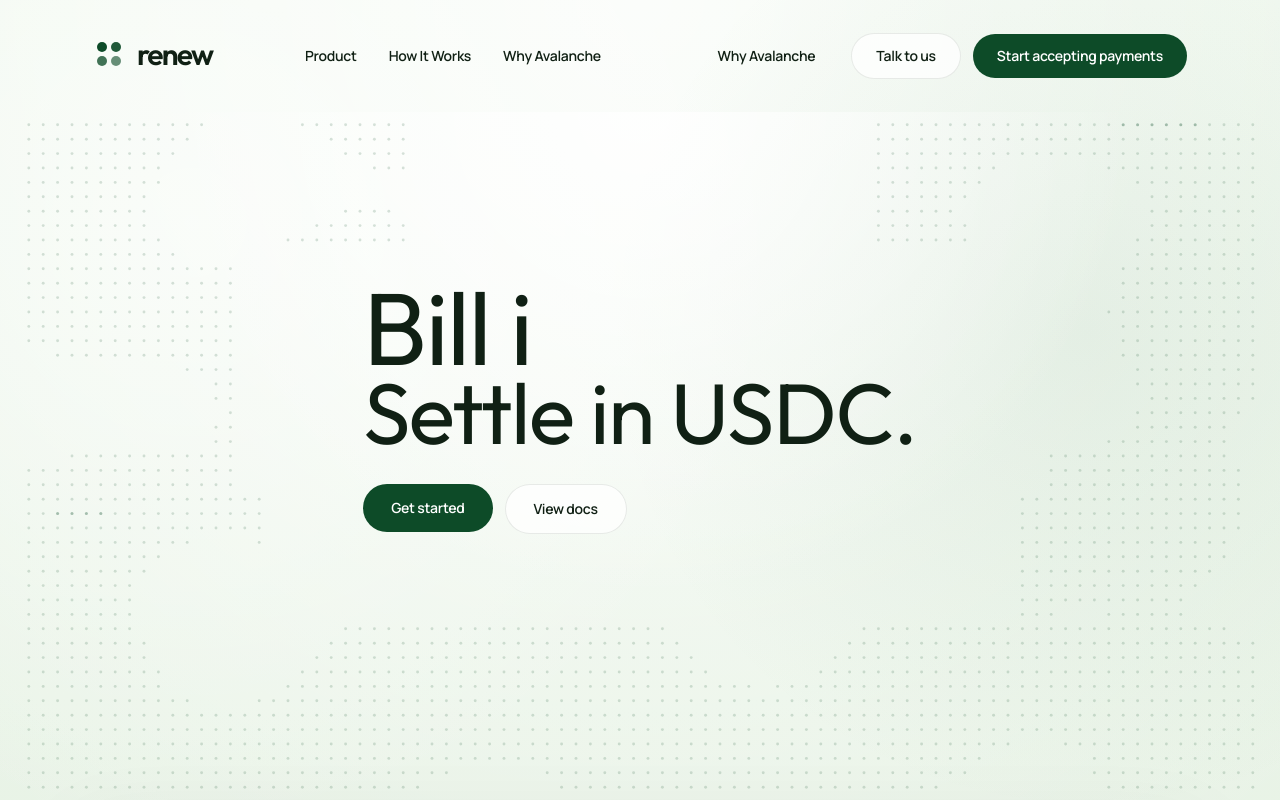
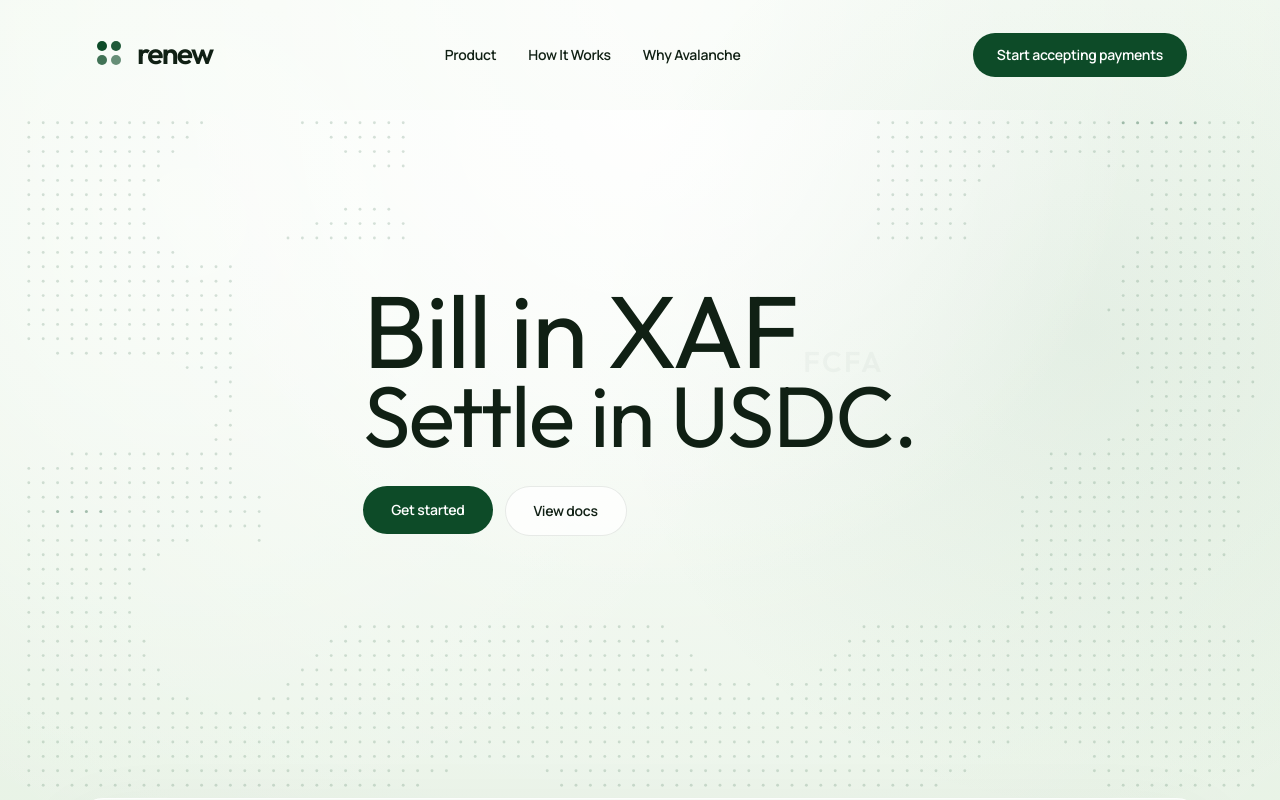
Before and after one commit to chigozzdevv/renew.sh, a Next.js app in the folder client/: page / in a window 1280 px wide. Shown: the top 800 px of the page. Built offline with nearby package versions, Linux system fonts and the light colour scheme.

Commit message:
fix: update currency data structure to include symbols

```diff
--- a/client/components/landing/hero-billing-ticker.tsx
+++ b/client/components/landing/hero-billing-ticker.tsx
@@ -1,9 +1,14 @@
 "use client";
 
-import { useEffect, useMemo, useState } from "react";
+import { AnimatePresence, motion } from "framer-motion";
+import { useEffect, useState } from "react";
 
 type HeroBillingTickerProps = {
-  codes: readonly string[];
+  currencies?: readonly {
+    code: string;
+    symbol: string;
+  }[];
+  codes?: readonly string[];
   className?: string;
 };
 
@@ -12,63 +17,95 @@ const DELETING_DELAY_MS = 55;
 const HOLD_DELAY_MS = 1200;
 const NEXT_DELAY_MS = 240;
 
-function buildLabel(code: string) {
-  return `Bill in ${code}.`;
-}
+export function HeroBillingTicker({
+  currencies,
+  codes,
+  className,
+}: HeroBillingTickerProps) {
+  const currencyList =
+    currencies ??
+    codes?.map((code) => ({
+      code,
+      symbol: "",
+    })) ??
+    [];
 
-export function HeroBillingTicker({ codes, className }: HeroBillingTickerProps) {
-  const labels = useMemo(() => codes.map(buildLabel), [codes]);
-  const longestLabel = useMemo(
-    () => labels.reduce((longest, current) => (current.length > longest.length ? current : longest), ""),
-    [labels],
+  const longestCode = currencyList.reduce(
+    (longest, current) => (current.code.length > longest.length ? current.code : longest),
+    "",
   );
-
+  const longestSymbol = currencyList.reduce(
+    (longest, current) => (current.symbol.length > longest.length ? current.symbol : longest),
+    "",
+  );
   const [index, setIndex] = useState(0);
   const [visibleText, setVisibleText] = useState("");
   const [isDeleting, setIsDeleting] = useState(false);
+  const currentCurrency = currencyList[index];
+  const currentCode = currentCurrency?.code ?? "";
+  const isSymbolVisible =
+    Boolean(currentCurrency?.symbol) && !isDeleting && visibleText === currentCode;
 
   useEffect(() => {
-    if (labels.length === 0) {
+    if (currencyList.length === 0 || !currentCurrency) {
       return;
     }
 
-    const currentLabel = labels[index];
-
     let timeoutId: ReturnType<typeof setTimeout>;
 
-    if (!isDeleting && visibleText !== currentLabel) {
+    if (!isDeleting && visibleText !== currentCode) {
       timeoutId = setTimeout(() => {
-        setVisibleText(currentLabel.slice(0, visibleText.length + 1));
+        setVisibleText(currentCode.slice(0, visibleText.length + 1));
       }, TYPING_DELAY_MS);
-    } else if (!isDeleting && visibleText === currentLabel) {
+    } else if (!isDeleting && visibleText === currentCode) {
       timeoutId = setTimeout(() => {
         setIsDeleting(true);
       }, HOLD_DELAY_MS);
     } else if (isDeleting && visibleText.length > 0) {
       timeoutId = setTimeout(() => {
-        setVisibleText(currentLabel.slice(0, visibleText.length - 1));
+        setVisibleText(currentCode.slice(0, visibleText.length - 1));
       }, DELETING_DELAY_MS);
     } else {
       timeoutId = setTimeout(() => {
         setIsDeleting(false);
-        setIndex((currentIndex) => (currentIndex + 1) % labels.length);
+        setIndex((currentIndex) => (currentIndex + 1) % currencyList.length);
       }, NEXT_DELAY_MS);
     }
 
     return () => {
       clearTimeout(timeoutId);
     };
-  }, [index, isDeleting, labels, visibleText]);
+  }, [currencyList.length, currentCode, currentCurrency, index, isDeleting, visibleText]);
 
-  if (labels.length === 0) {
+  if (currencyList.length === 0 || !currentCurrency) {
     return null;
   }
 
   return (
     <span className={`grid ${className ?? ""}`}>
-      <span className="invisible col-start-1 row-start-1">{longestLabel}</span>
-      <span className="col-start-1 row-start-1 inline-flex items-center">
+      <span className="invisible col-start-1 row-start-1 inline-flex items-baseline">
+        <span className="shrink-0">Bill in&nbsp;{longestCode}</span>
+        <span className="ml-[0.18em] inline-block text-[0.28em] font-semibold tracking-[0.08em] opacity-65">
+          {longestSymbol}
+        </span>
+      </span>
+      <span className="col-start-1 row-start-1 inline-flex items-baseline">
+        <span className="shrink-0">Bill in&nbsp;</span>
         <span>{visibleText}</span>
+        <AnimatePresence initial={false} mode="wait">
+          {isSymbolVisible ? (
+            <motion.span
+              key={currentCurrency.code}
+              initial={{ opacity: 0, y: "0.14em" }}
+              animate={{ opacity: 0.6, y: 0 }}
+              exit={{ opacity: 0, y: "-0.12em" }}
+              transition={{ duration: 0.18, ease: "easeOut" }}
+              className="ml-[0.18em] inline-block text-[0.28em] font-semibold tracking-[0.08em]"
+            >
+              {currentCurrency.symbol}
+            </motion.span>
+          ) : null}
+        </AnimatePresence>
         <span
           aria-hidden="true"
           className="ml-1 inline-block h-[0.9em] w-[0.08em] bg-current opacity-90 animate-[hero-caret_0.9s_steps(1,end)_infinite]"
--- a/client/components/landing/hero.tsx
+++ b/client/components/landing/hero.tsx
@@ -3,7 +3,7 @@ import { Container } from "@/components/ui/container";
 import { Reveal } from "@/components/ui/reveal";
 import { HeroBillingTicker } from "@/components/landing/hero-billing-ticker";
 import { HeroNetworkPattern } from "@/components/landing/hero-network-pattern";
-import { supportedBillingFiatCodes } from "@/lib/content";
+import { supportedBillingCurrencies } from "@/lib/content";
 
 export function Hero() {
   return (
@@ -16,7 +16,7 @@ export function Hero() {
           <Reveal delay={0.05}>
             <h1 className="font-display leading-[0.9] tracking-[-0.08em] text-[color:var(--ink)]">
               <HeroBillingTicker
-                codes={supportedBillingFiatCodes}
+                currencies={supportedBillingCurrencies}
                 className="block text-[clamp(3.3rem,8vw,6.8rem)]"
               />
               <span className="block text-[clamp(2.8rem,6.7vw,5.8rem)]">
--- a/client/components/shared/site-header.tsx
+++ b/client/components/shared/site-header.tsx
@@ -53,13 +53,7 @@ export function SiteHeader() {
             ))}
           </nav>
 
-          <div className="flex items-center gap-2 sm:gap-3">
-            <ButtonLink href="#network" variant="ghost" className="hidden sm:inline-flex">
-              Why Avalanche
-            </ButtonLink>
-            <ButtonLink href="#contact" variant="secondary" className="hidden md:inline-flex">
-              Talk to us
-            </ButtonLink>
+          <div className="flex items-center">
             <ButtonLink href="#contact">Start accepting payments</ButtonLink>
           </div>
         </div>
--- a/client/lib/content.ts
+++ b/client/lib/content.ts
@@ -13,21 +13,20 @@ export const proofItems: ProofItem[] = [
   { value: "<60s", label: "operator confirmation loop" }
 ];
 
-// Seeded from Yellow Card widget-supported fiat codes. Keep this isolated so it is easy to update.
-export const supportedBillingFiatCodes = [
-  "NGN",
-  "KES",
-  "UGX",
-  "XAF",
-  "MWK",
-  "ZAR",
-  "ZMW",
-  "RWF",
-  "XOF",
-  "BWP",
-  "CDF",
-  "TZS",
-  "GHS",
+export const supportedBillingCurrencies = [
+  { code: "NGN", symbol: "\u20A6" },
+  { code: "KES", symbol: "KSh" },
+  { code: "UGX", symbol: "USh" },
+  { code: "XAF", symbol: "FCFA" },
+  { code: "MWK", symbol: "MK" },
+  { code: "ZAR", symbol: "R" },
+  { code: "ZMW", symbol: "ZK" },
+  { code: "RWF", symbol: "FRw" },
+  { code: "XOF", symbol: "CFA" },
+  { code: "BWP", symbol: "P" },
+  { code: "CDF", symbol: "FC" },
+  { code: "TZS", symbol: "TSh" },
+  { code: "GHS", symbol: "GH\u20B5" },
 ] as const;
 
 export const featureCards: FeatureCard[] = [
```
Also changed, not shown: 1 other file (tests, documents, lock files or other folders).
